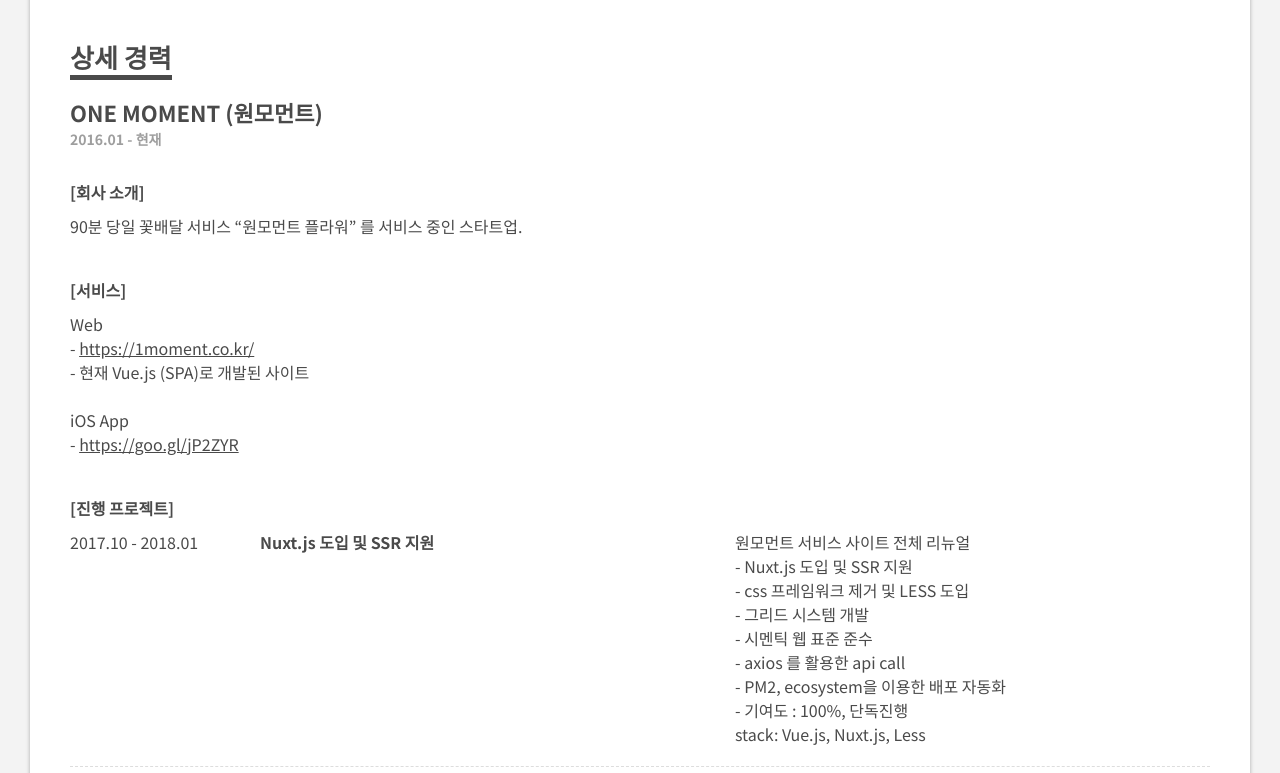
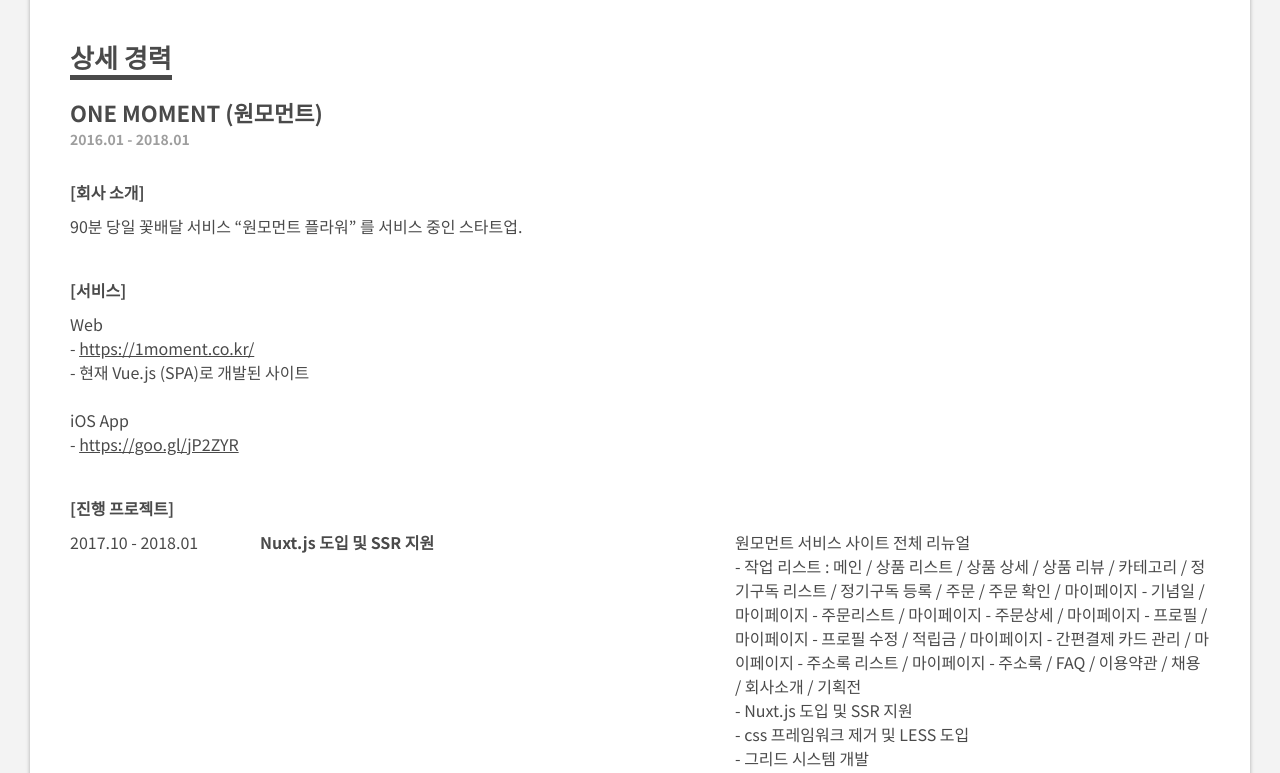
Before and after one commit to KimWooHyun/resume, a Vue app: page / in a window 1280 px wide. Shown: the part 1060-1833 px from the top of the page. Built offline with nearby package versions, Linux system fonts and the light colour scheme.

Commit message:
Add contents

```diff
--- a/contents.js
+++ b/contents.js
@@ -66,6 +66,26 @@
       }
     ],
     '개인 활동': [
+      {
+        'date': '2018.02 - 현재',
+        'title': 'Women Techmakers KR 2018',
+        'img': '/pa/wtm-logo.png',
+        'contents': [
+          '<strong>Women Techmakers KR 2018 오거나이저</strong>',
+          '- 행사준비',
+          '- 안내사이트 제작',
+          '- <a href="https://wtm-korea-2018.firebaseapp.com/">https://wtm-korea-2018.firebaseapp.com/</a>'
+        ]
+      },
+      {
+        'date': '2017.08 - 현재',
+        'title': 'DjangoCon KR 2018',
+        'img': '/pa/djangocon-logo.png',
+        'contents': [
+          '<strong>DjangoCon KR 2018 오거나이저</strong>',
+          '- 행사준비'
+        ]
+      },
       {
         'date': '2017.12',
         'title': 'Do it! Vue.js',
@@ -146,7 +166,7 @@
   summary: {
     '경력 요약': [
       {
-        'date': '2016.01 - 현재<br/>(2년 1개월)',
+        'date': '2016.01 - 2018.01<br/>(2년 1개월)',
         'title': 'ONE MOMENT (원모먼트)',
         'contents': [
           '주 - Front-end 개발',
@@ -165,7 +185,7 @@
   },
   detailContents: {
     'ONE MOMENT (원모먼트)': {
-      'date': '2016.01 - 현재',
+      'date': '2016.01 - 2018.01',
       'info': '90분 당일 꽃배달 서비스 “원모먼트 플라워” 를 서비스 중인 스타트업.',
       'service': [
         'Web<br /> - <a href="https://1moment.co.kr/">https://1moment.co.kr/</a> <br /> - 현재 Vue.js (SPA)로 개발된 사이트<br /><br />',
@@ -178,6 +198,10 @@
             'title': 'Nuxt.js 도입 및 SSR 지원',
             'contents': [
               '원모먼트 서비스 사이트 전체 리뉴얼',
+              `
+              - 작업 리스트 :
+              메인 / 상품 리스트 / 상품 상세 / 상품 리뷰  / 카테고리 / 정기구독 리스트 /  정기구독 등록 / 주문 / 주문 확인 / 마이페이지 - 기념일 / 마이페이지 - 주문리스트 / 마이페이지 - 주문상세 / 마이페이지 - 프로필 / 마이페이지 - 프로필 수정 / 적립금  / 마이페이지 - 간편결제 카드 관리 / 마이페이지 - 주소록 리스트 / 마이페이지 - 주소록 / FAQ / 이용약관 / 채용 / 회사소개 / 기획전
+              `,
               '- Nuxt.js 도입 및 SSR 지원',
               '- css 프레임워크 제거 및 LESS 도입',
               '- 그리드 시스템 개발',
@@ -193,6 +217,10 @@
             'title': 'Vue.js 도입',
             'contents': [
               '원모먼트 서비스 사이트 전체 리뉴얼',
+              `
+              - 작업 리스트 :
+              메인 / 상품 리스트 / 상품 상세 / 상품 리뷰  / 카테고리 / 정기구독 리스트 /  정기구독 등록 / 적립금 / FAQ / 이용약관 / 채용 / 회사소개 / 기획전
+              `,
               '- Vue.js (SPA) 도입',
               '- 비동기 처리를 이용한 서비스 속도 개선',
               '- vue-resource 를 활용한 api call',
@@ -205,6 +233,10 @@
             'title': 'iOS App 런칭',
             'contents': [
               'iOS App 런칭',
+              `
+              - 작업 리스트 :
+              메인 / 상품 리스트 / 상품 상세 / 상품 리뷰  / 카테고리 / 주문 / 주문 확인 / 마이페이지 - 주문리스트 / 마이페이지 - 주문상세 / 마이페이지 - 프로필 / 마이페이지 - 프로필 수정 / 마이페이지 - 주소록 리스트 / 마이페이지 - 주소록 / FAQ / 이용약관 / 채용 / 회사소개 / 기획전
+              `,
               '- Auto Layout을 이용한 반응형 앱 개발',
               '- iTunes Connect 배포 및 버전 관리',
               '- cocoapods 를 활용한 라이브러리 디펜던시 관리',
@@ -218,6 +250,10 @@
             'title': '관리자 페이지',
             'contents': [
               '원모먼트 서비스 관리자 페이지 제작 및 유지보수',
+              `
+              - 작업 리스트 :
+              퀵사 연동 / 주문 내역 (운영팀/플라워팀) / 퀵 주문 내역 / 주문 리포트 / 기념일 리포트 / 기획전 생성 페이지
+              `,
               '- Django template을 이용한 front-end 개발',
               '- 기여도 : 30%',
               'stack: Django'
@@ -228,6 +264,10 @@
             'title': '웹 서비스 런칭',
             'contents': [
               '원모먼트 서비스 런칭',
+              `
+              - 작업 리스트 :
+              메인 / 상품 리스트 / 상품 상세 / 상품 리뷰  / 카테고리 / 주문 / 주문 확인 / 마이페이지 - 주문리스트 / 마이페이지 - 주문상세 / 마이페이지 - 프로필 / 마이페이지 - 프로필 수정 / 마이페이지 - 주소록 리스트 / 마이페이지 - 주소록 / FAQ / 이용약관 / 회사소개
+              `,
               '- Django template을 이용한 front-end 개발',
               '- 기여도 : 100%, 단독진행',
               'stack: HTML5, CSS3, JavaScript, jQuery, Django'
@@ -255,6 +295,7 @@
             'title': 'shapEngine 웹 서비스 리뉴얼',
             'contents': [
               'shapEngine 웹 서비스 리뉴얼',
+              '- 작업 리스트 : 메인 / 프린터 등록 / 채팅 ',
               '- Django로 리팩토링',
               '- 기여도 : 25%',
               'stack: Django, Jinja2, HTML5, CSS3, JavaScript'
@@ -265,6 +306,7 @@
             'title': 'creatable labs 웹 서비스 제작',
             'contents': [
               'creatable labs 웹 서비스 제작',
+              '- 작업 리스트 : 블로그 페이지 제작',
               '- 워드프레스로 제작',
               '- 기여도 : 10%',
               'stack: HTML5, CSS3'
@@ -275,6 +317,7 @@
             'title': 'shapEngine 웹 서비스 제작',
             'contents': [
               'shapEngine 웹 서비스 제작',
+              '- 작업 리스트 : 메인 / 프린터 등록 / 채팅',
               '- 3D Printer 를 보유 한 사람이 프린터를 등록 할 수 있는 프로세스 개발',
               '- Jinja2을 이용한 front-end 개발',
               '- 기여도 : 25%',
```
Also changed, not shown: bundle.js.
